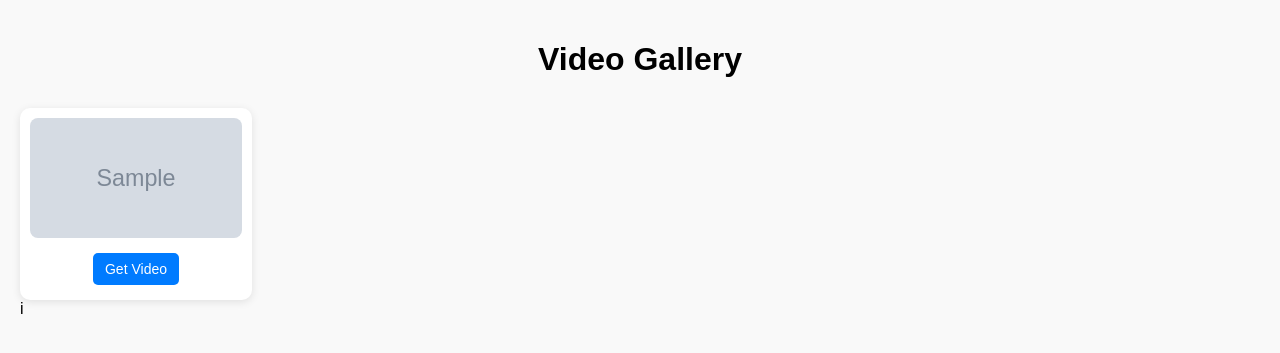
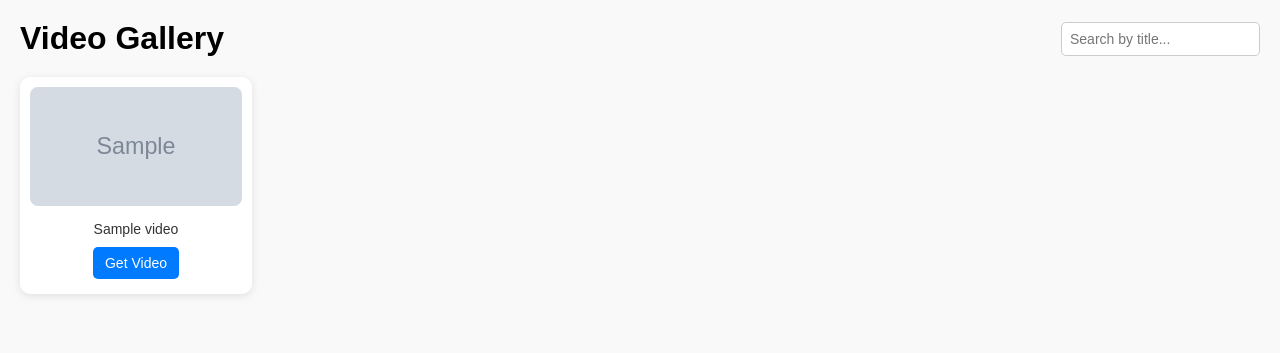
Before and after one commit to Emperorns/Static2, a Flask app: page / in a window 1280 px wide. Shown: the top 353 px of the page. Run offline with Flask 3, Linux system fonts and the light colour scheme; grey boxes marked "Sample" are stand-in pictures; a database or web service that is not in the repository returns one stand-in record (values such as "Sample title"); parts of the project's set-up code (start-up, migrations or seed data) failed here and were passed over; some libraries are stand-ins or nearby versions.

Commit message:
Update index.html

```diff
--- a/templates/index.html
+++ b/templates/index.html
@@ -11,9 +11,20 @@
       padding: 20px;
       background: #f9f9f9;
     }
+    header {
+      display: flex;
+      justify-content: space-between;
+      align-items: center;
+      margin-bottom: 20px;
+    }
     h1 {
-      text-align: center;
-      margin-bottom: 30px;
+      margin: 0;
+    }
+    .search-bar {
+      padding: 8px;
+      font-size: 14px;
+      border: 1px solid #ccc;
+      border-radius: 5px;
     }
     .grid {
       display: grid;
@@ -43,6 +54,13 @@
       object-fit: cover;
       display: block;
     }
+    .title {
+      font-size: 14px;
+      color: #333;
+      margin: 5px 0;
+      text-align: center;
+      word-break: break-word;
+    }
     .btn, .open-btn {
       background-color: #007bff;
       color: white;
@@ -62,14 +80,16 @@
       margin-top: 5px;
       color: #555;
     }
+    .hidden { display: none; }
   </style>
 </head>
 <body>
+  <header>
     <h1>Video Gallery</h1>
-
+    <input id="search" type="text" class="search-bar" placeholder="Search by title..." />
+  </header>
 
   <script type="module" src="https://securepubads.shareus.io/scripts/tag/js/gpt.js" ></script>
-
   <div id="shareus-admanager-3049258825-yAuWgfpMHg">
     <script>
       window._shareustag = window._shareustag || {cmd:[]};
@@ -79,37 +99,47 @@
     </script>
   </div>
 
-
-  <div class="grid">
+  <div class="grid" id="gallery">
     {% for v in videos %}
-    <div class="card">
+    <div class="card" data-title="{{ v.title | lower }}">
       <div class="thumb-container">
-        <img src="{{ v.thumbnail_url }}" alt="Thumbnail">
+        <img src="{{ v.thumbnail_url}}" alt="Thumbnail">
       </div>
+      <div class="title">{{ v.title }}</div>
       <button class="btn" onclick="startTimer(this, '{{ bot_username }}', '{{ v.custom_key }}')">Get Video</button>
-      <div class="timer" style="display:none;">Wait 10 seconds...</div>
-      <button class="open-btn" style="display:none;" onclick="window.open('https://t.me/Psyco_5bot?start={{ v.custom_key }}', '_blank')">Open Link</button>
+      <div class="timer hidden">Wait 10 seconds...</div>
+      <button class="open-btn hidden" onclick="window.open('https://t.me/{{ bot_username }}?start={{ v.custom_key }}', '_blank')">Open Link</button>
     </div>
     {% endfor %}
   </div>
 
   <script>
+    // Search filter
+    document.getElementById('search').addEventListener('input', function() {
+      const term = this.value.toLowerCase();
+      document.querySelectorAll('#gallery .card').forEach(card => {
+        const title = card.getAttribute('data-title');
+        card.style.display = title.includes(term) ? '' : 'none';
+      });
+    });
+
+    // Timer logic
     function startTimer(btn, username, key) {
-      btn.style.display = 'none';
+      btn.classList.add('hidden');
       const card = btn.closest('.card');
       const timerDiv = card.querySelector('.timer');
       const openBtn = card.querySelector('.open-btn');
       let countdown = 10;
 
-      timerDiv.style.display = 'block';
+      timerDiv.classList.remove('hidden');
       timerDiv.textContent = `Please wait ${countdown} seconds...`;
 
       const interval = setInterval(() => {
         countdown--;
         if (countdown <= 0) {
           clearInterval(interval);
-          timerDiv.style.display = 'none';
-          openBtn.style.display = 'inline-block';
+          timerDiv.classList.add('hidden');
+          openBtn.classList.remove('hidden');
         } else {
           timerDiv.textContent = `Please wait ${countdown} seconds...`;
         }
@@ -118,4 +148,3 @@
   </script>
 </body>
 </html>
- i
```
Lines whose indentation alone changed are shown as unchanged.
